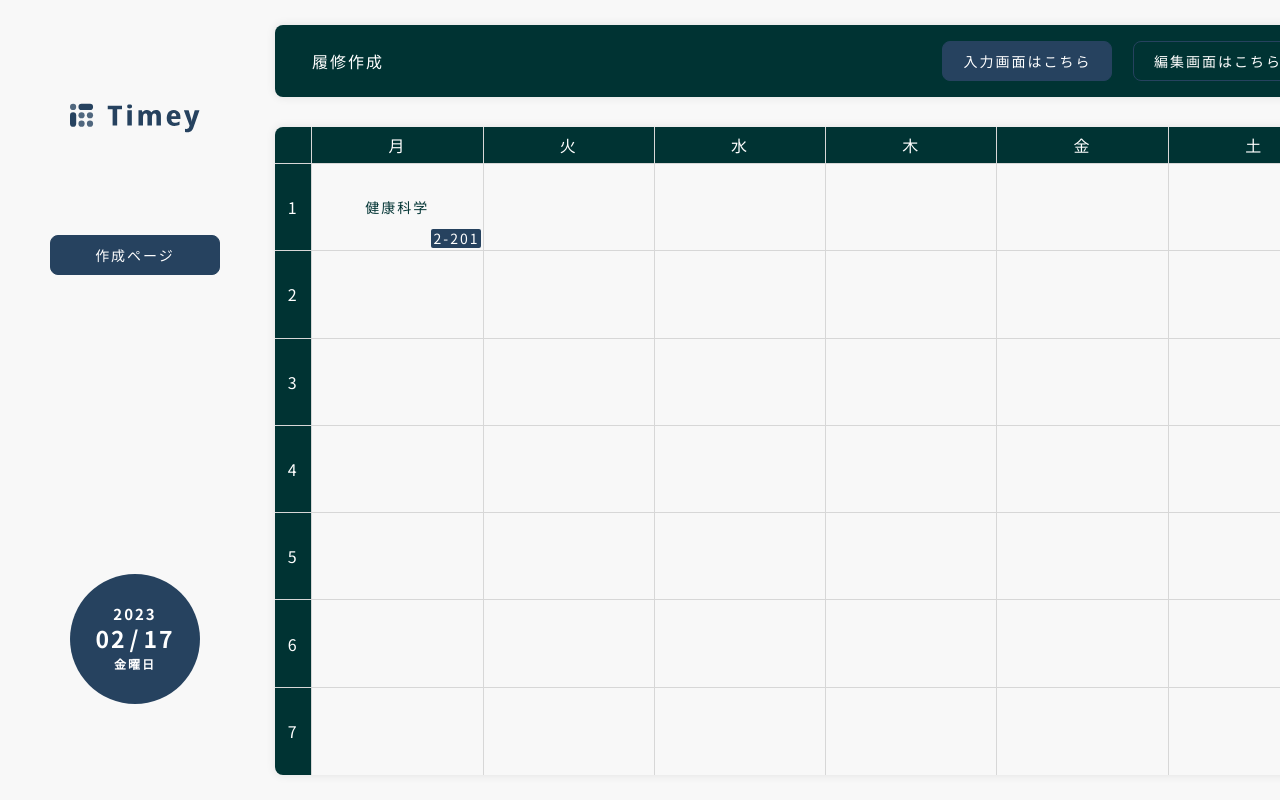
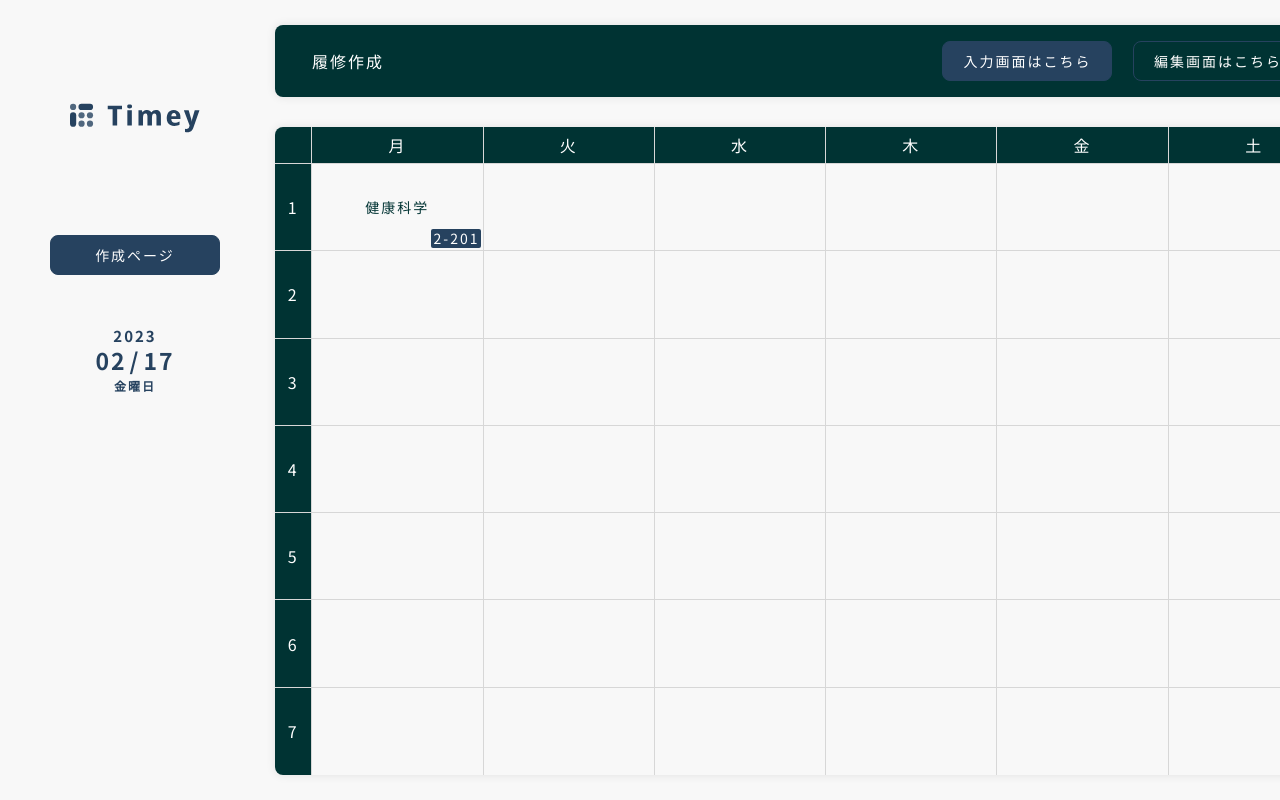
Before and after one commit to 1nary/Timey, a Django app: page / in a window 1280 px wide; the page is wider, and only the part inside the window is pictured. Run offline with Django 3.2, Linux system fonts and the light colour scheme; data comes from the database, SQL or seed files in the repository; some libraries are stand-ins or nearby versions.

Commit message:
サイドバースタイル変更

```diff
--- a/create/static/css/syle.css
+++ b/create/static/css/syle.css
@@ -367,16 +367,15 @@ p {
 .body__sidebar-time {
   width: 130px;
   height: 130px;
-  background: #26425F;
-  border-radius: 50%;
   text-align: center;
   justify-content: center;
   position: absolute;
-  bottom: 96px;
+  bottom: 50%;
   left: 50%;
-  transform: translateX(-50%);
+  transform: translate(-50%,20%);
   display: flex;
   align-items: center;
+  color: #26425F;
 }
 .body__sidebar-time #today {
   display: block;
```
